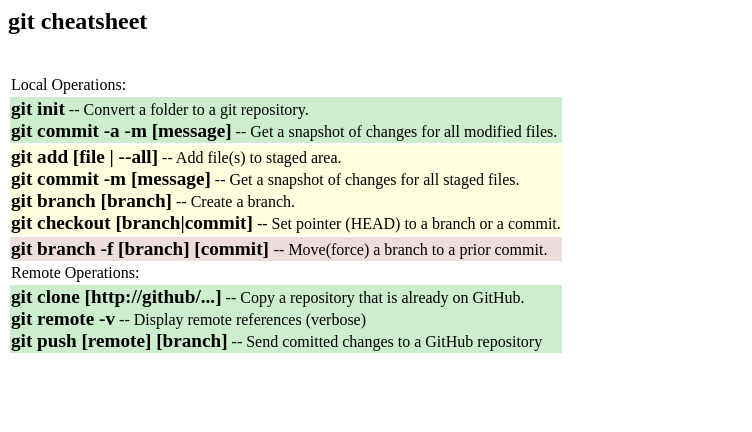
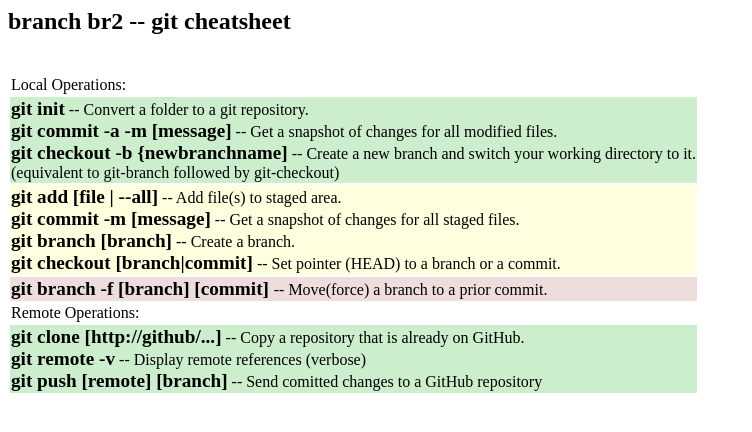
Before and after one commit to tomsden/gitflub, a plain HTML site: page cheatsheet7.html in a window 1280 px wide. Shown: the whole page, without its empty margins (0-752 px from the left). Drawn offline with Linux system fonts and the light colour scheme.

Commit message:
in new branch Br2

```diff
--- a/cheatsheet7.html
+++ b/cheatsheet7.html
@@ -1,6 +1,6 @@
 <html>
 <heading>
-<H2> git cheatsheet </H2>
+<H2> branch br2 -- git cheatsheet </H2>
 </heading>
 <body>
 <table>
@@ -11,6 +11,9 @@
    -- Convert a folder to a git repository.<BR>
 <BIG><B> git commit -a -m [message]</B></BIG>
    -- Get a snapshot of changes for all modified files.<BR>
+<BIG><B> git checkout -b {newbranchname]</B></BIG>
+   -- Create a new branch and switch your working directory to it.<BR>
+   	  (equivalent to git-branch followed by git-checkout)
 </TD></TR>
 
 <TR><TD BGCOLOR="FFFFE0"> <!--lightyellow-->
```
